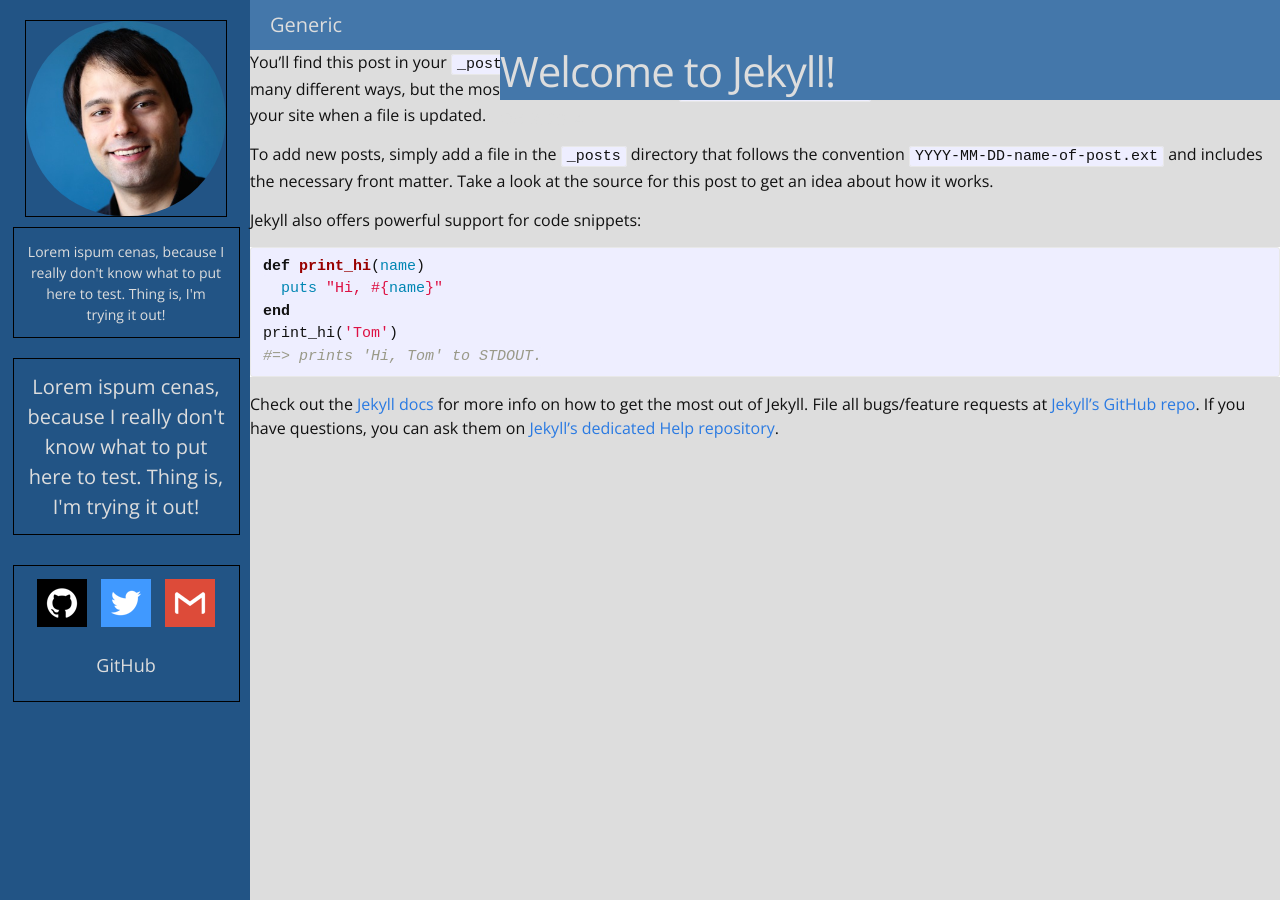
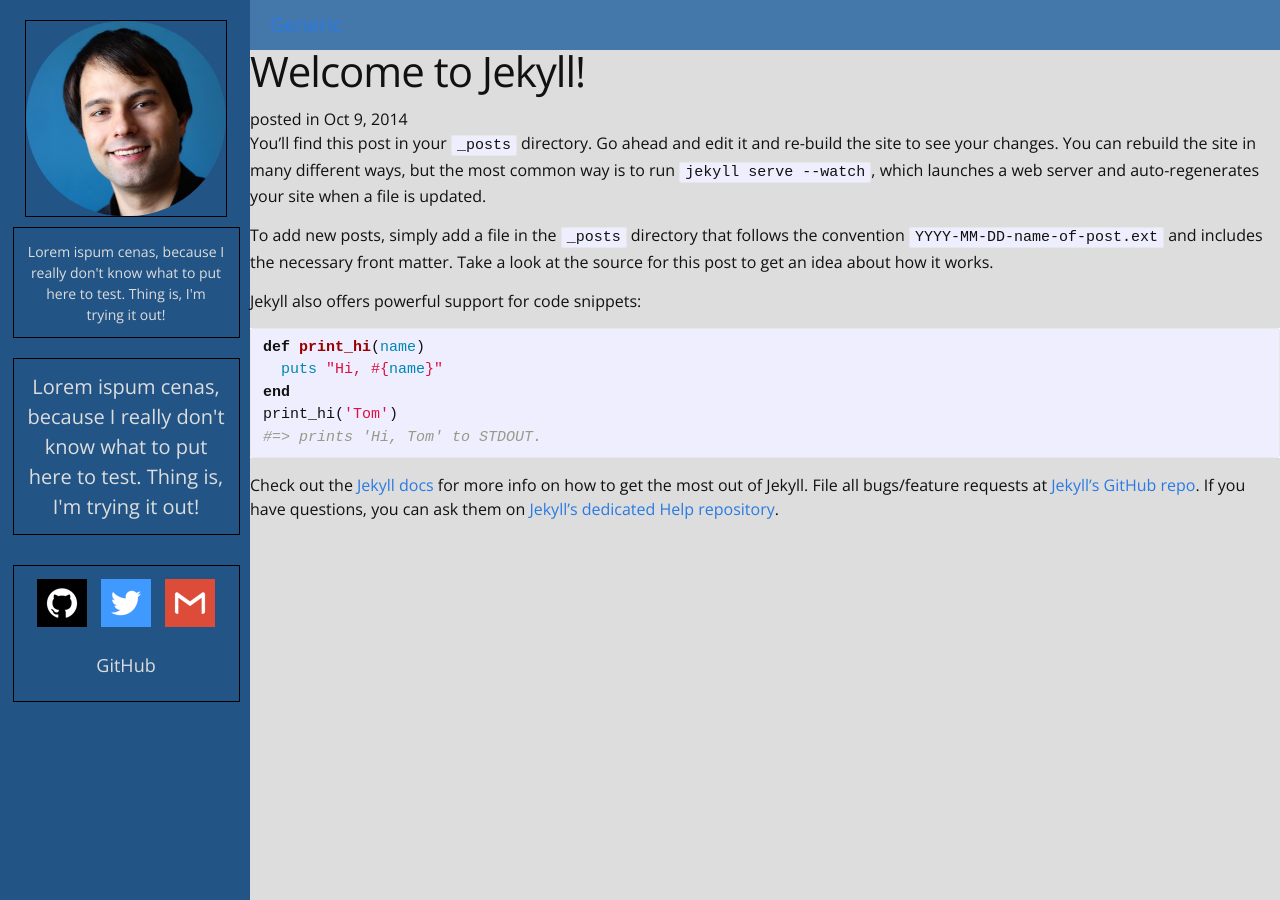
Before and after one commit to Nelspike/Nelspike.github.io, a Jekyll site: the page built from _posts/2014-10-09-welcome-to-jekyll.markdown, in a window 1280 px wide. Built offline with Jekyll 4.4.1, drawn with Linux system fonts in a browser that asks for light colours; nearby versions of some CDN libraries.

Commit message:
Categories on top are now linked.

```diff
--- a/_includes/header.html
+++ b/_includes/header.html
@@ -2,7 +2,9 @@
   <div id="category-listing">
     {% for category in site.categories %}
       <div class="category">
-        {{ category | first | capitalize }}
+        <a href="{{ category | first | prepend: '/' }}">
+          {{ category | first | capitalize }}
+        </a>
       </div>
     {% endfor %}
   </div>
--- a/_layouts/post.html
+++ b/_layouts/post.html
@@ -1,12 +1,11 @@
 ---
 layout: default
 ---
-<div class="post">
 
-  <header class="post-header">
-    <h1 class="post-title">{{ page.title }}</h1>
-    <p class="post-meta">{{ page.date | date: "%b %-d, %Y" }}{% if page.author %} • {{ page.author }}{% endif %}{% if page.meta %} • {{ page.meta }}{% endif %}</p>
-  </header>
+<div class="single-post">
+
+  <h1 class="post-title">{{ page.title }}</h1>
+  <div class="post-date">{{ page.date | date: "posted in %b %-d, %Y" }}</div>
 
   <article class="post-content">
     {{ content }}
--- a/index.html
+++ b/index.html
@@ -9,7 +9,7 @@
         <h2 class="post-title">
           <a href="{{ post.url | prepend: site.baseurl }}">{{ post.title }}</a>
         </h2>
-        <div class="post-date">{{ post.date | date: "posted in %b %-d, %Y" }}</diV>
+        <div class="post-date">{{ post.date | date: "posted in %b %-d, %Y" }}</div>
         <div class="post-truncate">
           {{ post.excerpt }}
           <div class="read-more">
```
